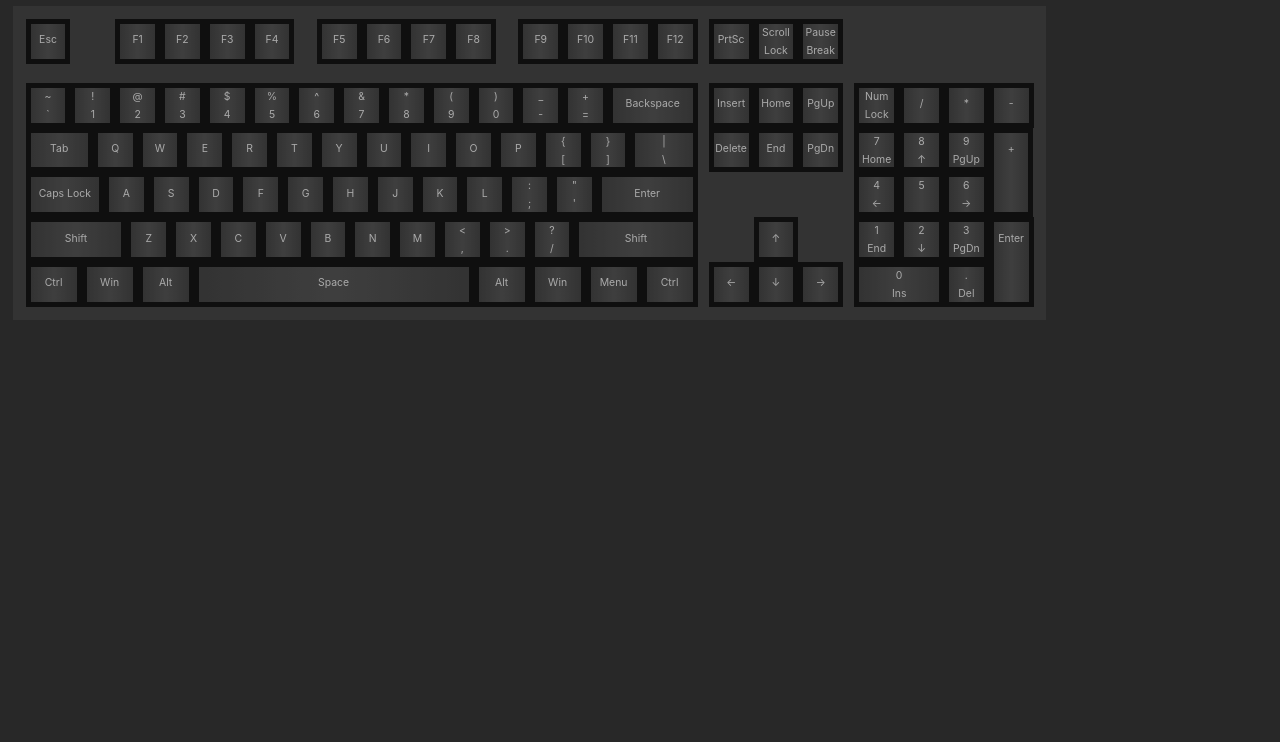
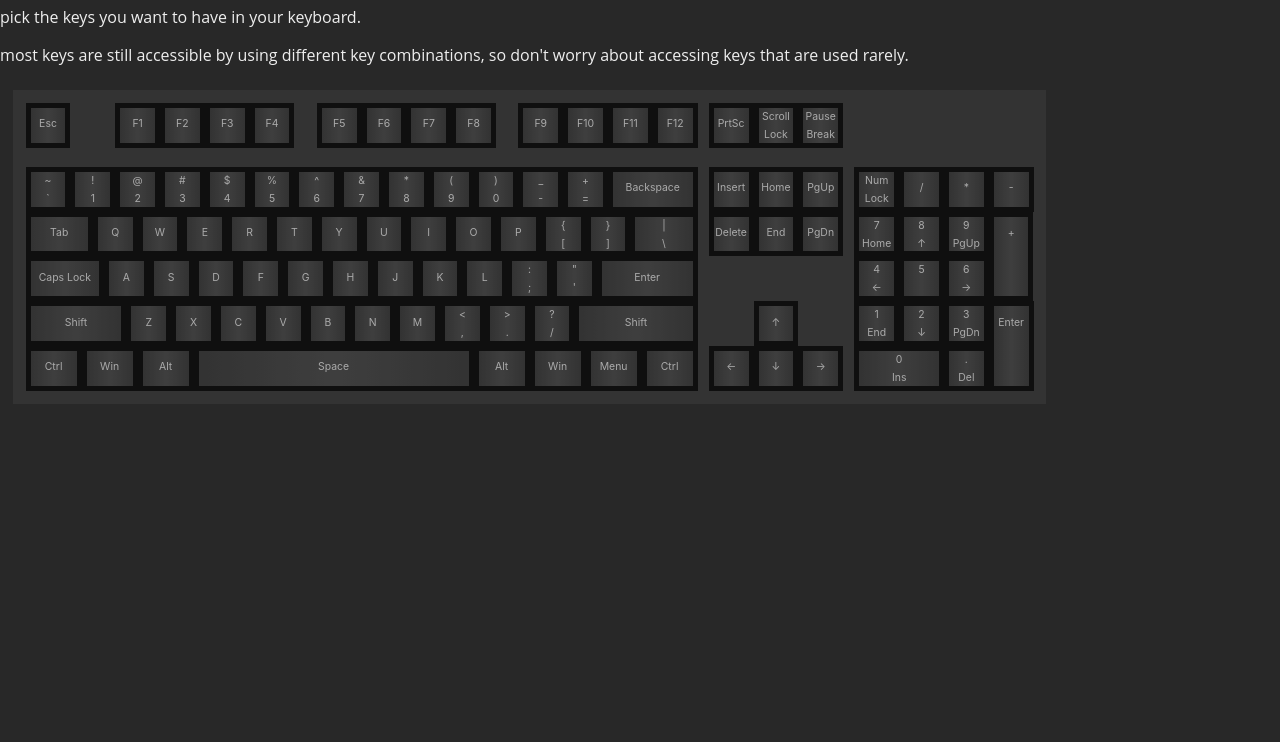
Before and after one commit to smjleo/kb-ff-picker, a website: page index.html in a window 1280 px wide. Shown: the part 58-800 px from the top of the page. Drawn offline with Linux system fonts and the light colour scheme.

Commit message:
added description

```diff
--- a/index.html
+++ b/index.html
@@ -13,7 +13,8 @@
         <a id="source-code" href="https://github.com/smjleo/kb-ff-picker">source code</a>
         <div id="credits">credits</div>
     </div>
-
+    <p>pick the keys you want to have in your keyboard.</p>
+    <p>most keys are still accessible by using different key combinations, so don't worry about accessing keys that are used rarely.</p>
     <div id="keyboard">
         <div class="line" style="margin-bottom: 1.5vw;">
             <div class="key w-1 esc"><p>Esc</p></div>
```
Also changed, not shown: styles.css (line endings or trailing spaces).
